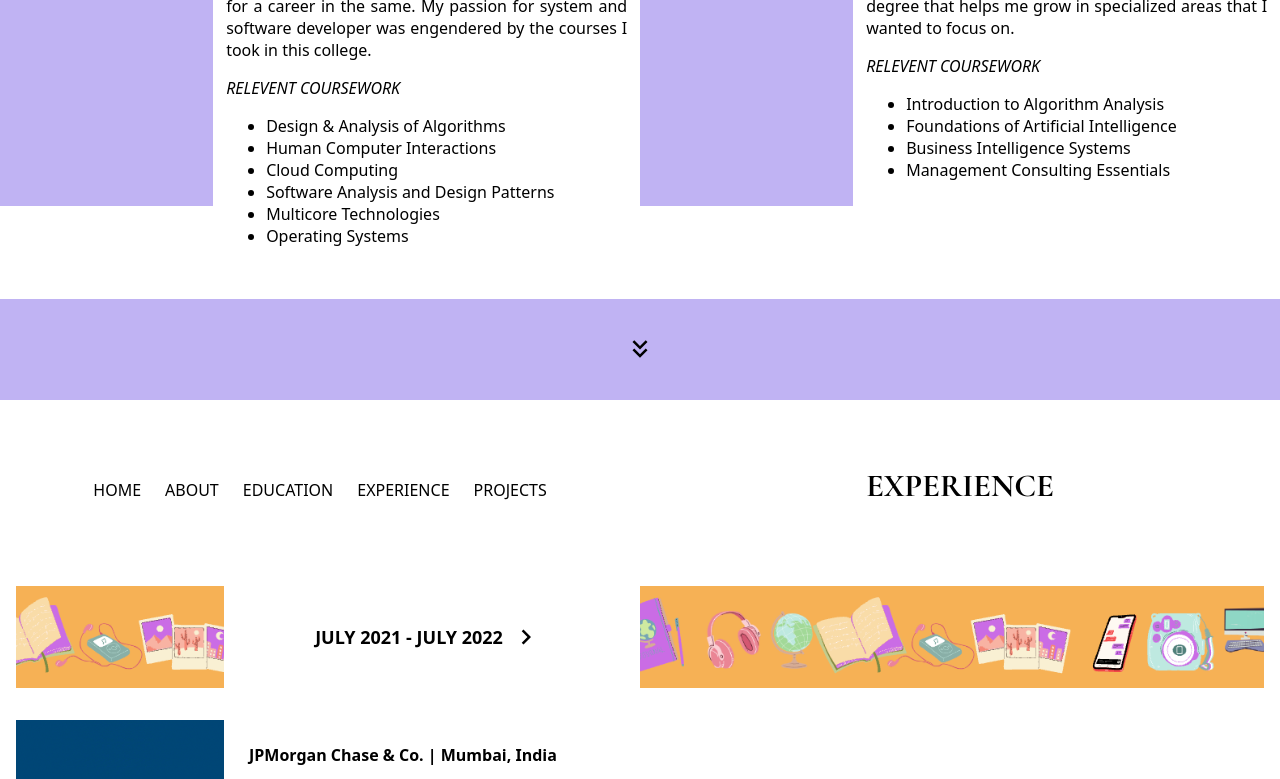
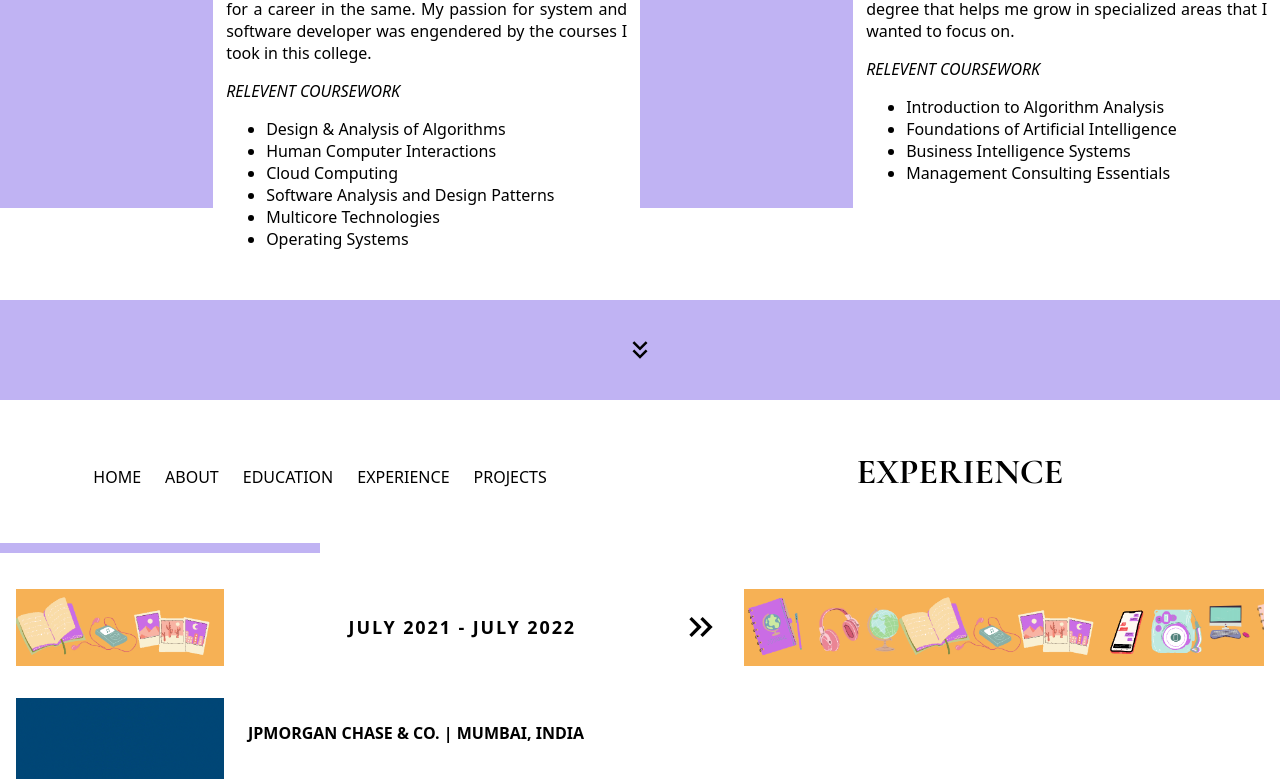
Before and after one commit to rachanac16/reflection, a React (Create React App) app: page /reflection/experience in a window 1280 px wide. Shown: the part 2000-2779 px from the top of the page. Built offline with nearby package versions, Linux system fonts and the light colour scheme.

Commit message:
progress on experience implemented

```diff
--- a/src/App.css
+++ b/src/App.css
@@ -55,7 +55,7 @@
 
 .main-header{
   background-color: white;
-  font-size: 2rem;
+  font-size: 2.2rem;
   font-weight: bold;
 }
 .main-header-small{
@@ -124,6 +124,10 @@
   color:white;
 }
 
+.letter-spacing{
+  letter-spacing: 0.05cm;
+}
+
 .center-flex{
   display: flex;
   justify-content: center;
@@ -151,6 +155,17 @@
   z-index: 2;
 }
 
+.progress{
+  width: 25%;
+  background-color: var(--primary);
+  height: 10px;
+  transition: all 1s ease;
+}
+
+.progress:hover{
+  width: 50%;
+}
+
 .carousel{
   overflow: auto;
   white-space: nowrap;
--- a/src/components/ExperienceData.js
+++ b/src/components/ExperienceData.js
@@ -6,9 +6,9 @@ const ExperienceData = [
     {
         id:0,
         shortName:'jpmc',
-        companyName:'JPMorgan Chase & Co.',
-        position:'Software Analyst',
-        location:'Mumbai, India',
+        companyName:'JPMORGAN CHASE & CO.',
+        position:'SOFTWARE ANALYST',
+        location:'MUMBAI, INDIA',
         date:'JULY 2021 - JULY 2022',
         description:['Responsible for providing automation using Python to existing monitoring applications in a DevOps and SRE role and taking responsibility for ad hoc requests for enhancements in internal applications',
                     'Created an incident reporting system in Java, and AngularJS used across all business markets by more than 200+ people'],
@@ -18,9 +18,9 @@ const ExperienceData = [
     {
         id:1,
         shortName:'deesha',
-        companyName:'Deesha Trade Endeavors Pvt. Ltd.',
-        position:'Backend Developer Intern',
-        location:'Mumbai, India',
+        companyName:'DEESHA TRADE ENDEAVORS PVT. LTD.',
+        position:'BACKEND DEVELOPER INTERN',
+        location:'MUMBAI, INDIA',
         date:'MARCH 2021 - APRIL 2022',
         description:['Developed the application, tested, and maintained 10+ endpoints using Spring boot for an auction system of tea products'
         ,'Improved the database to store the client information and the auction details for fast and real-time querying'],
@@ -29,9 +29,9 @@ const ExperienceData = [
     },{
         id:2,
         shortName:'jpmc',
-        companyName:'JPMorgan Chase & Co.',
-        position:'Software Analyst Intern',
-        location:'Mumbai, India',
+        companyName:'JPMORGAN CHASE & CO.',
+        position:'SOFTWARE ANALYST INTERN',
+        location:'MUMBAI, INDIA',
         date:'JUNE 2020 - JULY 2021',
         description:['Developed a Web Application using Spring-boot, ReactJS, and MySQL for handling daily activities of an NGO and providing a seamless volunteer experience with dynamic schedules that used a heuristic approach for organizing events'],
         icon:JPMorgan,
@@ -40,9 +40,9 @@ const ExperienceData = [
     {
         id:3,
         shortName:'otb',
-        companyName:'OTB Innovtech LLP.',
-        position:'Android Application Developer Intern',
-        location:'Mumbai, India',
+        companyName:'OTB INNOVTECH LLP.',
+        position:'ANDROID APPLICATION DEVELOPER INTERN',
+        location:'MUMBAI, INDIA',
         date:'MAY 2019 - JULY 2019',
         description:['Designed an Android Application to track 100+ salespersons in real-time on the field with integrated features like booking orders and updating inventory which led to saving 2 hours per salesperson in traveling and eliminated 10 hours of delay caused by decisions made manually'
         ,'Used Android Studio in Java; XML, PHP for REST API; AsyncTask for background threads; Firebase for real-time notifications'],
--- a/src/components/ExperienceRecord.js
+++ b/src/components/ExperienceRecord.js
@@ -27,7 +27,7 @@ function ExperienceRecord(props){
 
                     </Grid>
                 </Grid> */}
-                <Grid item container direction="column" xs={10} md={10} lg={10} className="padding2" spacing={2}>
+                <Grid item container direction="column" xs={10} md={10} lg={10} p={3} spacing={2}>
                     <Grid item className='sub-header-2'>
                         {record.companyName} | {record.location}
                     </Grid>
@@ -49,7 +49,7 @@ function ExperienceRecord(props){
                         </div>
                         <ul>
                             {record.description.map((course)=>(
-                                <li>{course}</li>
+                                <li style={{paddingBottom:10, width:"50%"}}>{course}</li>
                             ))}
                         </ul>
                     </Grid>
--- a/src/pages/Experience.js
+++ b/src/pages/Experience.js
@@ -4,8 +4,8 @@ import KeyboardDoubleArrowDownIcon from '@mui/icons-material/KeyboardDoubleArrow
 import Navbar from '../components/Navbar';
 import ExperienceData from '../components/ExperienceData';
 import ExperienceRecord from '../components/ExperienceRecord';
-import KeyboardArrowLeftIcon from '@mui/icons-material/KeyboardArrowLeft';
-import KeyboardArrowRightIcon from '@mui/icons-material/KeyboardArrowRight';
+import KeyboardDoubleArrowLeftIcon from '@mui/icons-material/KeyboardDoubleArrowLeft';
+import KeyboardDoubleArrowRightIcon from '@mui/icons-material/KeyboardDoubleArrowRight';
 import RestartAltIcon from '@mui/icons-material/RestartAlt';
 
 function Experience(props){
@@ -21,16 +21,22 @@ function Experience(props){
         }else{
             setShowArrowRight(false);
         }
+        const progress = document.querySelector("#progress");
+        progress.style.width = (25*(currentRecord+2)) + '%';
         setCurrentRecord(currentRecord+1);
     }
 
     const decreaseCurrentRecord= ()=>{
-        if(currentRecord>1){
+        if(currentRecord===ExperienceData.length-1){
+            setShowArrowRight(true);
+        }else if(currentRecord>1){
             setShowArrowLeft(true);
         }else{
             setShowArrowLeft(false);
         }
+        const progress = document.querySelector("#progress");
         setCurrentRecord(currentRecord-1);
+        progress.style.width = (25*(currentRecord)) + '%';
     }
 
     const resetCurrentRecord=()=>{
@@ -47,33 +53,39 @@ function Experience(props){
                 <Grid item xs={12} md={6} lg={6} className="main-header center-flex" p={5}>
                         EXPERIENCE
                 </Grid>
+                <Grid item xs={12} md={12} lg={12} className="bg-white" spacing={0}>
+                    <div className='progress' id="progress"></div>
+                </Grid>
                 <Grid item container xs={12} md={12} lg={12} className="bg-white">
-                    <Grid item container xs={12} md={12} lg={12} className='content center-flex' p={2}>
-                        <Grid item className="divider height100 padding2" xs={1} md={3} lg={2}></Grid>
-                        <Grid item container xs={10} md={6} lg={4} className='content-big center-flex' spacing={0}>
+                    <Grid item container xs={12} md={12} lg={12} className='content center-flex letter-spacing' p={2}>
+                        <Grid item className="divider height100" xs={1} md={3} lg={2}></Grid>
+                        {/* <Grid item container className='content-big center-flex' spacing={0}></Grid>
+                        <Grid item container className='content-big center-flex' spacing={0}></Grid>
+                        <Grid item container className='content-big center-flex' spacing={0}></Grid> */}
+                        <Grid item container xs={10} md={6} lg={5} className='content-big center-flex' spacing={0}>
                             {showArrowLeft &&
-                                <Grid item>
+                                <Grid item xs={1} md={1} lg={1} className='content-big center-flex'>
                                         <IconButton onClick={()=>decreaseCurrentRecord()}>
-                                            <KeyboardArrowLeftIcon color="buttonColor" sx={{ fontSize: "30px", "&:hover": { color: "#c0b3f3" }}}/>
+                                            <KeyboardDoubleArrowLeftIcon color="buttonColor" sx={{ fontSize: "40px", "&:hover": { color: "#c0b3f3" }}}/>
                                         </IconButton>
 
                                 </Grid>
                             }
-                            <Grid item>{ExperienceData[currentRecord].date}</Grid>
-                            <Grid item>
+                            <Grid item xs={10} md={10} lg={10} className='center-flex'>{ExperienceData[currentRecord].date}</Grid>
+                            <Grid item xs={1} md={1} lg={1} className='center-flex'>
                                 {showArrowRight?
                                 <IconButton onClick={()=>increaseCurrentRecord()}>
-                                        <KeyboardArrowRightIcon color="buttonColor" sx={{ fontSize: "30px", "&:hover": { color: "#c0b3f3" }}}/>
+                                        <KeyboardDoubleArrowRightIcon color="buttonColor" sx={{ fontSize: "40px", "&:hover": { color: "#c0b3f3" }}}/>
                                 </IconButton>
                                         :
                                 <IconButton onClick={()=>resetCurrentRecord()}>
-                                        <RestartAltIcon color="buttonColor" sx={{ fontSize: "30px", "&:hover": { color: "#c0b3f3" }}}/>
+                                        <RestartAltIcon color="buttonColor" sx={{ fontSize: "40px", "&:hover": { color: "#c0b3f3" }}}/>
                                     </IconButton>
 
                                     }
                             </Grid>
                         </Grid>
-                        <Grid item className="divider height100" xs={1} md={3} lg={6}></Grid>
+                        <Grid item className="divider height100" xs={1} md={3} lg={5}></Grid>
                     </Grid>
                 </Grid>
                 <ExperienceRecord id={currentRecord}/>
--- a/src/pages/Projects.js
+++ b/src/pages/Projects.js
@@ -13,7 +13,7 @@ function Projects(){
         window.open(url, '_blank', 'noopener,noreferrer');
     };
 
-    return <div id="projects" className='project_container '>
+    return <div id="projects" className='App-container '>
         <Grid container spacing={5}>
             <Grid item xs={12}>
                 <Typography variant='h3'>
```
